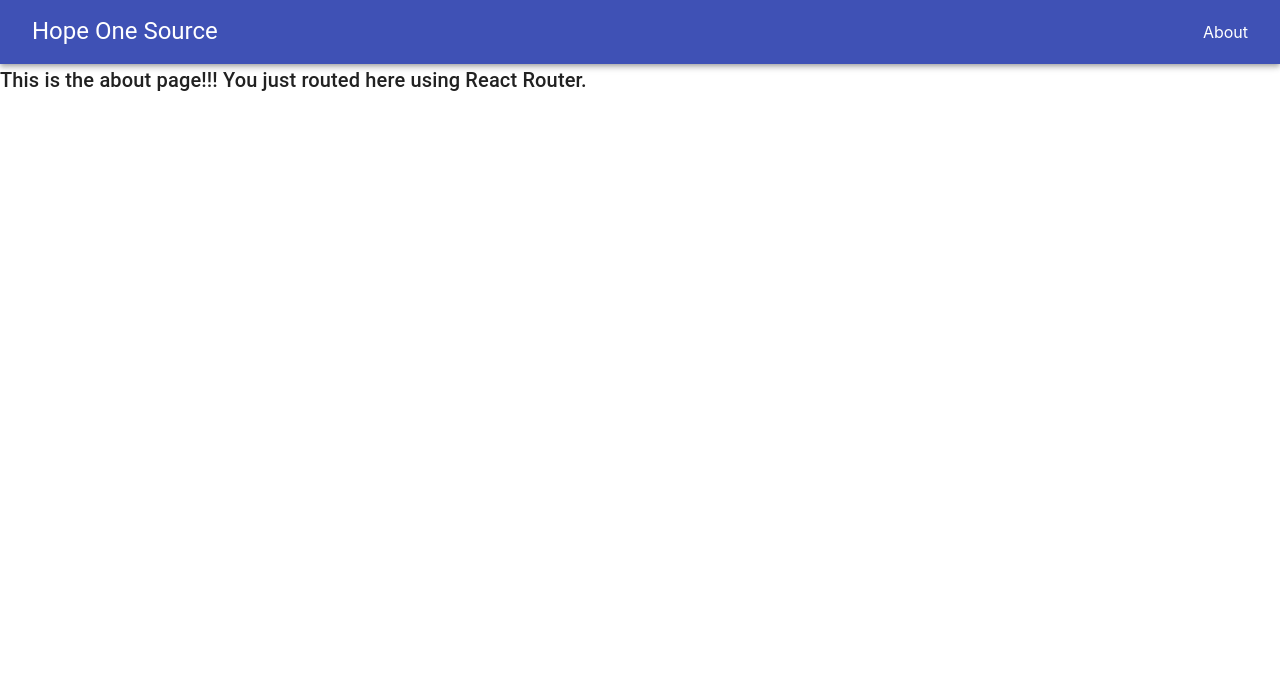
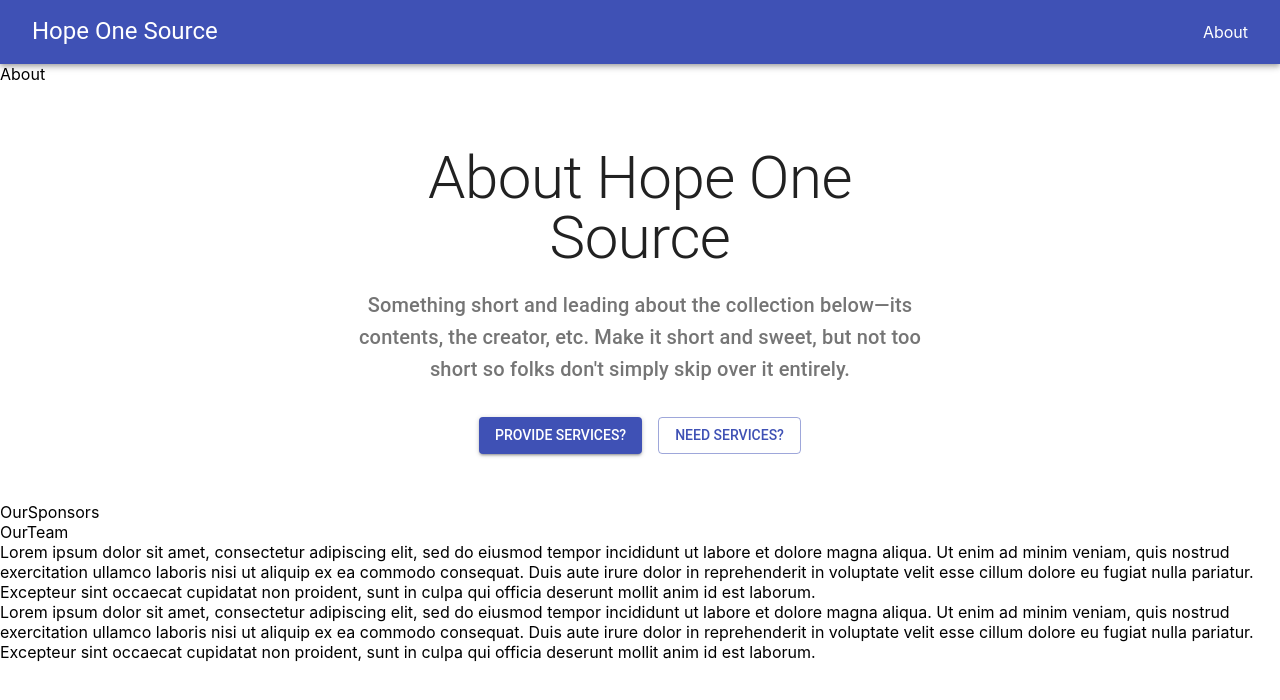
Before and after one commit to hopeonesource/ReactFrontEnd, a React (Create React App) app: page /about in a window 1280 px wide. Shown: the top 700 px of the page. Built offline with nearby package versions, Linux system fonts and the light colour scheme.

Commit message:
about routing avail from app component

```diff
--- a/src/App.js
+++ b/src/App.js
@@ -2,7 +2,7 @@ import React, { Component } from 'react';
 import './App.css';
 import Header from './containers/headerContainer.js';
 import { BrowserRouter as Router, Route } from "react-router-dom";
-import AboutExample from './containers/AboutExample';
+import About from './containers/About';
 import HomeExample from './containers/HomeExample';
 
 class App extends Component {
@@ -13,7 +13,7 @@ class App extends Component {
           <div>
             <Header />
             <Route exact path="/" component={HomeExample} />
-            <Route exact path="/about" component={AboutExample} />
+            <Route exact path="/about" component={About} />
           </div>
         </Router>
       </div>
--- a/src/containers/About.js
+++ b/src/containers/About.js
@@ -1,9 +1,19 @@
 import React from 'react'
+import AboutHero from '../components/aboutComponents/AboutHero'
+import OurSponsors from '../components/aboutComponents/OurSponsors'
+import OurTeam from '../components/aboutComponents/OurTeam'
+import WhatWeDo from '../components/aboutComponents/WhatWeDo'
+import WhoWeAre from '../components/aboutComponents/WhoWeAre'
 
 const About = () => {
   return(
     <div>
       About
+      <AboutHero />
+      <OurSponsors />
+      <OurTeam />
+      <WhatWeDo />
+      <WhoWeAre />
     </div>
   )
 }
```
